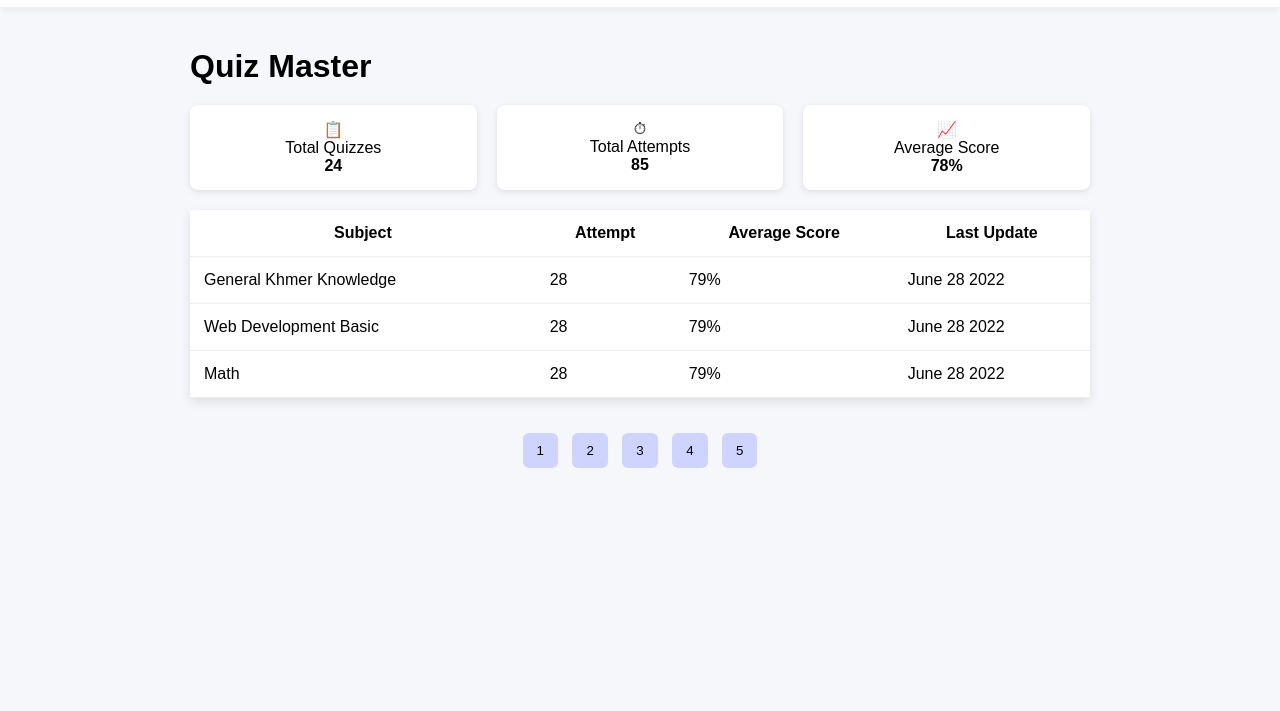
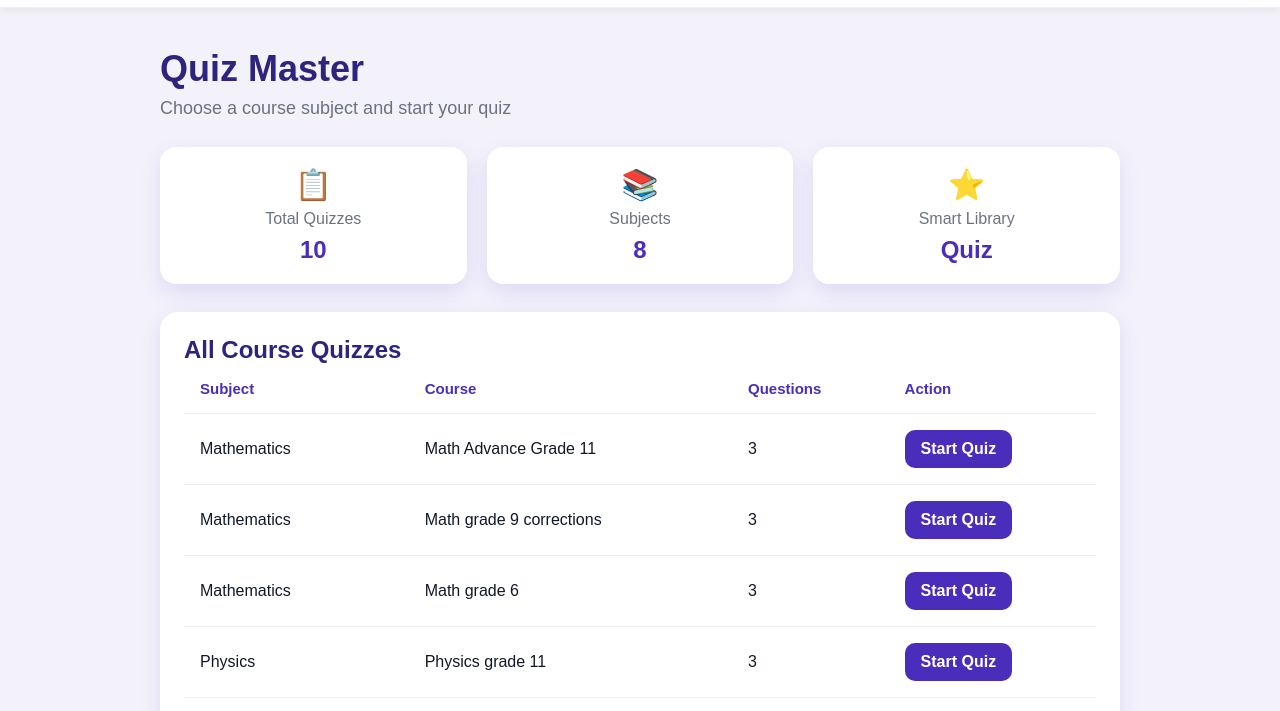
Before and after one commit to DinMengsea/Smart-Library, a plain HTML site: page scr/pages/quiz/quiz.html in a window 1280 px wide. Shown: the part 73-784 px from the top of the page. Drawn offline with Linux system fonts and the light colour scheme.

Commit message:
Fix quiz page

```diff
--- a/scr/pages/quiz/quiz.css
+++ b/scr/pages/quiz/quiz.css
@@ -1,79 +1,146 @@
-body{
-font-family:Arial;
-background:#f6f7fb;
-margin:0;
+body {
+  font-family: Arial, sans-serif;
+  background: #f3f2fb;
+  margin: 0;
+  color: #111827;
 }
 
-.container{
-width:900px;
-margin:auto;
-margin-top:40px;
+.container {
+  max-width: 1000px;
+  margin: auto;
+  padding: 40px 20px 70px;
 }
 
-.title{
-font-size:32px;
-margin-bottom:20px;
+.title {
+  font-size: 36px;
+  margin-bottom: 8px;
+  color: #2d247d;
 }
 
-.stats{
-display:flex;
-gap:20px;
-margin-bottom:20px;
+.subtitle {
+  margin-top: 0;
+  margin-bottom: 28px;
+  color: #6b7280;
+  font-size: 18px;
 }
 
-.stat{
-flex:1;
-background:white;
-padding:15px;
-border-radius:8px;
-text-align:center;
-box-shadow:0 2px 6px rgba(0,0,0,0.1);
+.stats {
+  display: flex;
+  gap: 20px;
+  margin-bottom: 28px;
 }
 
-.quiz-table{
-width:100%;
-border-collapse:collapse;
-background:white;
-box-shadow:0 4px 10px rgba(0,0,0,0.1);
+.stat {
+  flex: 1;
+  background: white;
+  padding: 20px;
+  border-radius: 16px;
+  text-align: center;
+  box-shadow: 0 8px 22px rgba(75, 45, 187, 0.12);
+}
+
+.stat span {
+  font-size: 30px;
+}
+
+.stat p {
+  margin: 8px 0;
+  color: #6b7280;
+}
+
+.stat b {
+  font-size: 24px;
+  color: #4b2dbb;
+}
+
+.quiz-list {
+  background: white;
+  border-radius: 18px;
+  padding: 24px;
+  box-shadow: 0 8px 22px rgba(75, 45, 187, 0.12);
+}
+
+.quiz-list h2 {
+  margin-top: 0;
+  color: #2d247d;
+}
+
+.quiz-table {
+  width: 100%;
+  border-collapse: collapse;
 }
 
 .quiz-table th,
-.quiz-table td{
-padding:14px;
-border-bottom:1px solid #eee;
+.quiz-table td {
+  padding: 16px;
+  border-bottom: 1px solid #eee;
+  text-align: left;
 }
 
-.quiz-table tr:hover{
-background:#f2f4ff;
-cursor:pointer;
+.quiz-table th {
+  color: #4b2dbb;
+  font-size: 15px;
 }
 
-.quiz-box{
-background:white;
-border:1px solid #ddd;
-padding:20px;
-margin-top:20px;
+.quiz-table tr:hover {
+  background: #f3f2fb;
 }
 
-.quiz-box label{
-display:block;
-margin:10px 0;
+.start-quiz-btn {
+  display: inline-block;
+  padding: 10px 16px;
+  background: #4b2dbb;
+  color: white;
+  border-radius: 10px;
+  text-decoration: none;
+  font-weight: 700;
 }
 
-.pagination{
-margin-top:30px;
-text-align:center;
+.start-quiz-btn:hover {
+  background: #3a1fa3;
 }
 
-.pagination button{
-margin:5px;
-padding:10px 14px;
-border:none;
-background:#cfd4ff;
-border-radius:6px;
-cursor:pointer;
+@media (max-width: 768px) {
+  .stats {
+    flex-direction: column;
+  }
+
+  .quiz-table,
+  .quiz-table thead,
+  .quiz-table tbody,
+  .quiz-table th,
+  .quiz-table td,
+  .quiz-table tr {
+    display: block;
+  }
+
+  .quiz-table thead {
+    display: none;
+  }
+
+  .quiz-table tr {
+    background: #f9fafb;
+    margin-bottom: 14px;
+    border-radius: 14px;
+    padding: 12px;
+  }
+
+  .quiz-table td {
+    border-bottom: none;
+    padding: 8px;
+  }
+
+  .quiz-table td::before {
+    content: attr(data-label);
+    font-weight: 700;
+    color: #4b2dbb;
+    display: block;
+    margin-bottom: 4px;
+  }
+
+  .start-quiz-btn {
+    width: 100%;
+    text-align: center;
+    box-sizing: border-box;
+  }
 }
-
-.hidden{
-display:none;
-}
--- a/scr/pages/quiz/quiz.html
+++ b/scr/pages/quiz/quiz.html
@@ -1,20 +1,16 @@
 <!DOCTYPE html>
 <html lang="en">
-
 <head>
   <meta charset="UTF-8">
+  <meta name="viewport" content="width=device-width, initial-scale=1.0">
   <title>Quiz Master</title>
 
+  <link rel="icon" type="image/png" href="../../assets/logo/ourlogo.png">
   <link rel="stylesheet" href="../../components/navigationbar/navigationbar.css">
   <link rel="stylesheet" href="quiz.css">
-
-
 </head>
 
 <body>
-
-<!-- NAVBAR COMPONENT -->
-
   <div id="header-placeholder"></div>
 
   <script type="module">
@@ -23,149 +19,47 @@ HeaderComponent('header-placeholder');
   </script>
 
   <main class="container">
+    <h1 class="title">Quiz Master</h1>
+    <p class="subtitle">Choose a course subject and start your quiz</p>
 
-<h1 class="title">Quiz Master</h1>
-
-<!-- PAGE 1 (QUIZ LIST) -->
-
-<section id="page1">
-
-<div class="stats">
-
+    <section class="stats">
       <div class="stat">
-📋 <br>
-Total Quizzes <br>
-<b>24</b>
+        <span>📋</span>
+        <p>Total Quizzes</p>
+        <b id="total-quizzes">10</b>
       </div>
 
       <div class="stat">
-⏱ <br>
-Total Attempts <br>
-<b>85</b>
+        <span>📚</span>
+        <p>Subjects</p>
+        <b>8</b>
       </div>
 
       <div class="stat">
-📈 <br>
-Average Score <br>
-<b>78%</b>
-</div>
-
-</div>
-
-<table class="quiz-table">
-
-<tr>
-<th>Subject</th>
-<th>Attempt</th>
-<th>Average Score</th>
-<th>Last Update</th>
-</tr>
-
-<tr onclick="goPage(2)">
-<td>General Khmer Knowledge</td>
-<td>28</td>
-<td>79%</td>
-<td>June 28 2022</td>
-</tr>
-
-<tr onclick="goPage(2)">
-<td>Web Development Basic</td>
-<td>28</td>
-<td>79%</td>
-<td>June 28 2022</td>
-</tr>
-
-<tr onclick="goPage(2)">
-<td>Math</td>
-<td>28</td>
-<td>79%</td>
-<td>June 28 2022</td>
-</tr>
-
-</table>
-
-</section>
-
-<!-- PAGE 2 -->
-
-<section id="page2" class="hidden">
-
-<h3>Question 1 of 3</h3>
-
-<div class="quiz-box">
-
-<p>1. What is the capital city of Cambodia?</p>
-
-<label><input type="radio" name="q1"> Siem Reap</label>
-<label><input type="radio" name="q1"> Battambang</label>
-<label><input type="radio" name="q1" value="correct"> Phnom Penh</label>
-<label><input type="radio" name="q1"> Kampong Cham</label>
-
-</div>
-
-</section>
-
-<!-- PAGE 3 -->
-
-<section id="page3" class="hidden">
-
-<h3>Question 2 of 3</h3>
-
-<div class="quiz-box">
-
-<p>2. Which language is used for web pages?</p>
-
-<label><input type="radio" name="q2"> Python</label>
-<label><input type="radio" name="q2" value="correct"> HTML</label>
-<label><input type="radio" name="q2"> Java</label>
-<label><input type="radio" name="q2"> C++</label>
-
-</div>
-
-</section>
-
-<!-- PAGE 4 -->
-
-<section id="page4" class="hidden">
-
-<h3>Question 3 of 3</h3>
-
-<div class="quiz-box">
-
-<p>3. 2 + 2 = ?</p>
-
-<label><input type="radio" name="q3"> 3</label>
-<label><input type="radio" name="q3"> 5</label>
-<label><input type="radio" name="q3" value="correct"> 4</label>
-<label><input type="radio" name="q3"> 6</label>
-
-</div>
-
-</section>
-<!-- PAGE 5 RESULT -->
-<section id="page5" class="hidden">
-    <div id="result-panel">
-        <h2>Quiz Result</h2>
-        <!-- Changed id from "score" to "result-score" to match your JS -->
-        <h1 id="result-score">
-
-        </h1>
-        <button onclick="location.reload()" style="padding: 10px; cursor: pointer;">Restart Quiz</button>
+        <span>⭐</span>
+        <p>Smart Library</p>
+        <b>Quiz</b>
       </div>
     </section>
 
-<div class="pagination">
+    <section class="quiz-list">
+      <h2>All Course Quizzes</h2>
 
-<button onclick="goPage(1)">1</button>
-<button onclick="goPage(2)">2</button>
-<button onclick="goPage(3)">3</button>
-<button onclick="goPage(4)">4</button>
-<button onclick="goPage(5)">5</button>
+      <table class="quiz-table">
+        <thead>
+          <tr>
+            <th>Subject</th>
+            <th>Course</th>
+            <th>Questions</th>
+            <th>Action</th>
+          </tr>
+        </thead>
 
-</div>
+        <tbody id="quiz-table-body"></tbody>
+      </table>
+    </section>
   </main>
 
-<script src="quizdetail.js"></script>
-
+  <script src="quiz.js"></script>
 </body>
 </html>
--- /dev/null
+++ b/scr/pages/quiz/quiz.js
@@ -0,0 +1,72 @@
+const courses = [
+  {
+    subject: "Mathematics",
+    course: "Math Advance Grade 11",
+    questions: 3
+  },
+  {
+    subject: "Mathematics",
+    course: "Math grade 9 corrections",
+    questions: 3
+  },
+  {
+    subject: "Mathematics",
+    course: "Math grade 6",
+    questions: 3
+  },
+  {
+    subject: "Physics",
+    course: "Physics grade 11",
+    questions: 3
+  },
+  {
+    subject: "History",
+    course: "History grade 11",
+    questions: 3
+  },
+  {
+    subject: "Geography",
+    course: "Geography grade 11",
+    questions: 3
+  },
+  {
+    subject: "Khmer Literature",
+    course: "Khmer Literature grade 11",
+    questions: 3
+  },
+  {
+    subject: "Khmer Literature",
+    course: "Khmer Literature grade 4",
+    questions: 3
+  },
+  {
+    subject: "Economics",
+    course: "Economics grade 11",
+    questions: 3
+  },
+  {
+    subject: "Social Studies",
+    course: "Social Studies grade 11",
+    questions: 3
+  }
+];
+
+const tableBody = document.getElementById("quiz-table-body");
+const totalQuizzes = document.getElementById("total-quizzes");
+
+totalQuizzes.textContent = courses.length;
+
+tableBody.innerHTML = courses.map(item => {
+  const quizLink = `quizdetail.html?course=${encodeURIComponent(item.course)}&from=quiz`;
+
+  return `
+    <tr>
+      <td data-label="Subject">${item.subject}</td>
+      <td data-label="Course">${item.course}</td>
+      <td data-label="Questions">${item.questions}</td>
+      <td data-label="Action">
+        <a href="${quizLink}" class="start-quiz-btn">Start Quiz</a>
+      </td>
+    </tr>
+  `;
+}).join("");
--- a/scr/pages/quiz/quizdetail.js
+++ b/scr/pages/quiz/quizdetail.js
@@ -282,7 +282,20 @@ function finishQuiz() {
 
     correctAnswerList.appendChild(item);
   });
+
+  const returnBtn = document.createElement("button");
+  returnBtn.className = "return-quiz-btn";
+  returnBtn.textContent = "Return to Quiz Page";
+  returnBtn.addEventListener("click", () => {
+    window.location.href = "quiz.html";
+  });
+
+  resultPanel.appendChild(returnBtn);
 }
+
+backBtn.addEventListener("click", () => {
+  window.location.href = "quiz.html";
+});
 
 backBtn.addEventListener("click", () => {
   window.history.back();
```
Also changed, not shown: scr/pages/home/home.html (+1 -1 lines). Lines whose indentation alone changed are shown as unchanged.
